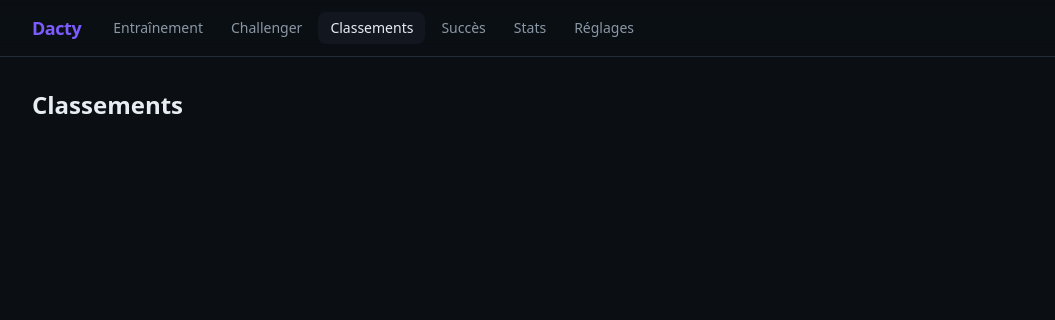
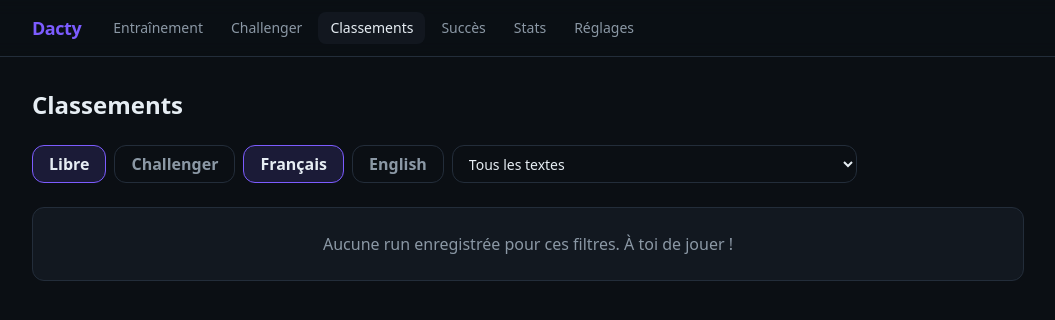
Before and after one commit to Lubachma/Dacty, a React (Vite) app: page /leaderboard in a window 1280 px wide. Shown: the top 320 px of the page, without its empty margins (112-1167 px from the left). Built offline with nearby package versions, Linux system fonts and the light colour scheme.

Commit message:
feat(leaderboard): local rankings with filters and personal records

```diff
--- a/src/ui/pages/LeaderboardPage.tsx
+++ b/src/ui/pages/LeaderboardPage.tsx
@@ -1,3 +1,148 @@
+import { useEffect, useState } from 'react';
+import { personalBests, rankFor, topRuns } from '@/db/runsRepo';
+import type { GameMode, RunRecord } from '@/db/types';
+import { getOfficialTexts, getTexts } from '@/texts/corpus';
+import type { Language } from '@/texts/types';
+
+const dateFmt = new Intl.DateTimeFormat('fr-FR', { dateStyle: 'short', timeStyle: 'short' });
+
+function BestCard({ label, value, sub }: { label: string; value: string; sub: string }) {
+  return (
+    <div className="rounded-xl border border-line bg-surface p-4 backdrop-blur">
+      <p className="text-xs uppercase tracking-wide text-muted">{label}</p>
+      <p className="font-type text-2xl font-extrabold">{value}</p>
+      <p className="text-xs text-muted">{sub}</p>
+    </div>
+  );
+}
+
 export function LeaderboardPage() {
-  return <h1 className="text-2xl font-bold">Classements</h1>;
+  const [mode, setMode] = useState<GameMode>('free');
+  const [language, setLanguage] = useState<Language>('fr');
+  const [textId, setTextId] = useState('');
+  const [rows, setRows] = useState<RunRecord[]>([]);
+  const [myRank, setMyRank] = useState<number | null>(null);
+  const [bests, setBests] = useState<Awaited<ReturnType<typeof personalBests>> | null>(null);
+
+  const textChoices = mode === 'challenger' ? getOfficialTexts(language) : getTexts(language);
+
+  useEffect(() => {
+    void (async () => {
+      const list = await topRuns({ mode, language, textId: textId || undefined });
+      setRows(list);
+      setBests(await personalBests());
+      if (textId) {
+        const all = await topRuns({ mode, language, textId }, 1000);
+        const best = mode === 'challenger'
+          ? Math.max(0, ...all.map((r) => r.points))
+          : Math.max(0, ...all.map((r) => r.wpm));
+        setMyRank(await rankFor({ mode, language, textId }, best));
+      } else {
+        setMyRank(null);
+      }
+    })();
+  }, [mode, language, textId]);
+
+  return (
+    <div className="flex flex-col gap-6">
+      <h1 className="text-2xl font-bold">Classements</h1>
+
+      {bests && (
+        <div className="grid grid-cols-3 gap-3">
+          <BestCard
+            label="Meilleur WPM"
+            value={bests.bestWpm ? `${bests.bestWpm.wpm.toFixed(1)} WPM` : '—'}
+            sub={bests.bestWpm ? dateFmt.format(bests.bestWpm.date) : 'aucune run'}
+          />
+          <BestCard
+            label="Meilleure précision"
+            value={bests.bestAccuracy ? `${(bests.bestAccuracy.accuracy * 100).toFixed(1)} %` : '—'}
+            sub={bests.bestAccuracy ? dateFmt.format(bests.bestAccuracy.date) : 'runs ≥ 10 s'}
+          />
+          <BestCard
+            label="Plus longue run"
+            value={bests.longestRun ? `${bests.longestRun.chars} car.` : '—'}
+            sub={bests.longestRun ? dateFmt.format(bests.longestRun.date) : 'aucune run'}
+          />
+        </div>
+      )}
+
+      <div className="flex flex-wrap gap-2">
+        {(['free', 'challenger'] as const).map((m) => (
+          <button
+            key={m}
+            type="button"
+            onClick={() => { setMode(m); setTextId(''); }}
+            className={`rounded-xl border px-4 py-1.5 font-bold transition-colors ${
+              mode === m ? 'border-accent bg-accent/15 text-text' : 'border-line text-muted'
+            }`}
+          >
+            {m === 'free' ? 'Libre' : 'Challenger'}
+          </button>
+        ))}
+        {(['fr', 'en'] as const).map((l) => (
+          <button
+            key={l}
+            type="button"
+            onClick={() => { setLanguage(l); setTextId(''); }}
+            className={`rounded-xl border px-4 py-1.5 font-bold transition-colors ${
+              language === l ? 'border-accent bg-accent/15 text-text' : 'border-line text-muted'
+            }`}
+          >
+            {l === 'fr' ? 'Français' : 'English'}
+          </button>
+        ))}
+        <select
+          aria-label="Texte"
+          value={textId}
+          onChange={(e) => setTextId(e.target.value)}
+          className="rounded-xl border border-line bg-bg px-3 py-1.5 text-sm"
+        >
+          <option value="">Tous les textes</option>
+          {textChoices.map((t) => (
+            <option key={t.id} value={t.id}>{t.id} — {t.text.slice(0, 40)}…</option>
+          ))}
+        </select>
+      </div>
+
+      {rows.length === 0 ? (
+        <p className="rounded-xl border border-line bg-surface p-6 text-center text-muted">
+          Aucune run enregistrée pour ces filtres. À toi de jouer !
+        </p>
+      ) : (
+        <div className="overflow-x-auto rounded-xl border border-line">
+          <table className="w-full text-left text-sm">
+            <thead className="bg-surface text-xs uppercase tracking-wide text-muted">
+              <tr>
+                <th className="px-4 py-2">Rang</th>
+                <th className="px-4 py-2">WPM</th>
+                <th className="px-4 py-2">Précision</th>
+                <th className="px-4 py-2">Points</th>
+                <th className="px-4 py-2">Temps</th>
+                <th className="px-4 py-2">Texte</th>
+                <th className="px-4 py-2">Date</th>
+              </tr>
+            </thead>
+            <tbody>
+              {rows.map((r, i) => (
+                <tr key={r.id} className="border-t border-line">
+                  <td className="px-4 py-2 font-type font-bold">{i + 1}</td>
+                  <td className="px-4 py-2 font-type">{r.wpm.toFixed(1)}</td>
+                  <td className="px-4 py-2">{Math.round(r.accuracy * 100)} %</td>
+                  <td className="px-4 py-2 font-type">{r.points}</td>
+                  <td className="px-4 py-2">{(r.durationMs / 1000).toFixed(1)} s</td>
+                  <td className="px-4 py-2 text-muted">{r.textId}</td>
+                  <td className="px-4 py-2 text-muted">{dateFmt.format(r.date)}</td>
+                </tr>
+              ))}
+            </tbody>
+          </table>
+        </div>
+      )}
+
+      {myRank !== null && myRank > 10 && (
+        <p className="text-sm text-muted">Ta meilleure run sur ce texte : rang {myRank}.</p>
+      )}
+    </div>
+  );
 }
```
Also changed, not shown: 1 other file (tests, documents, lock files or other folders).
